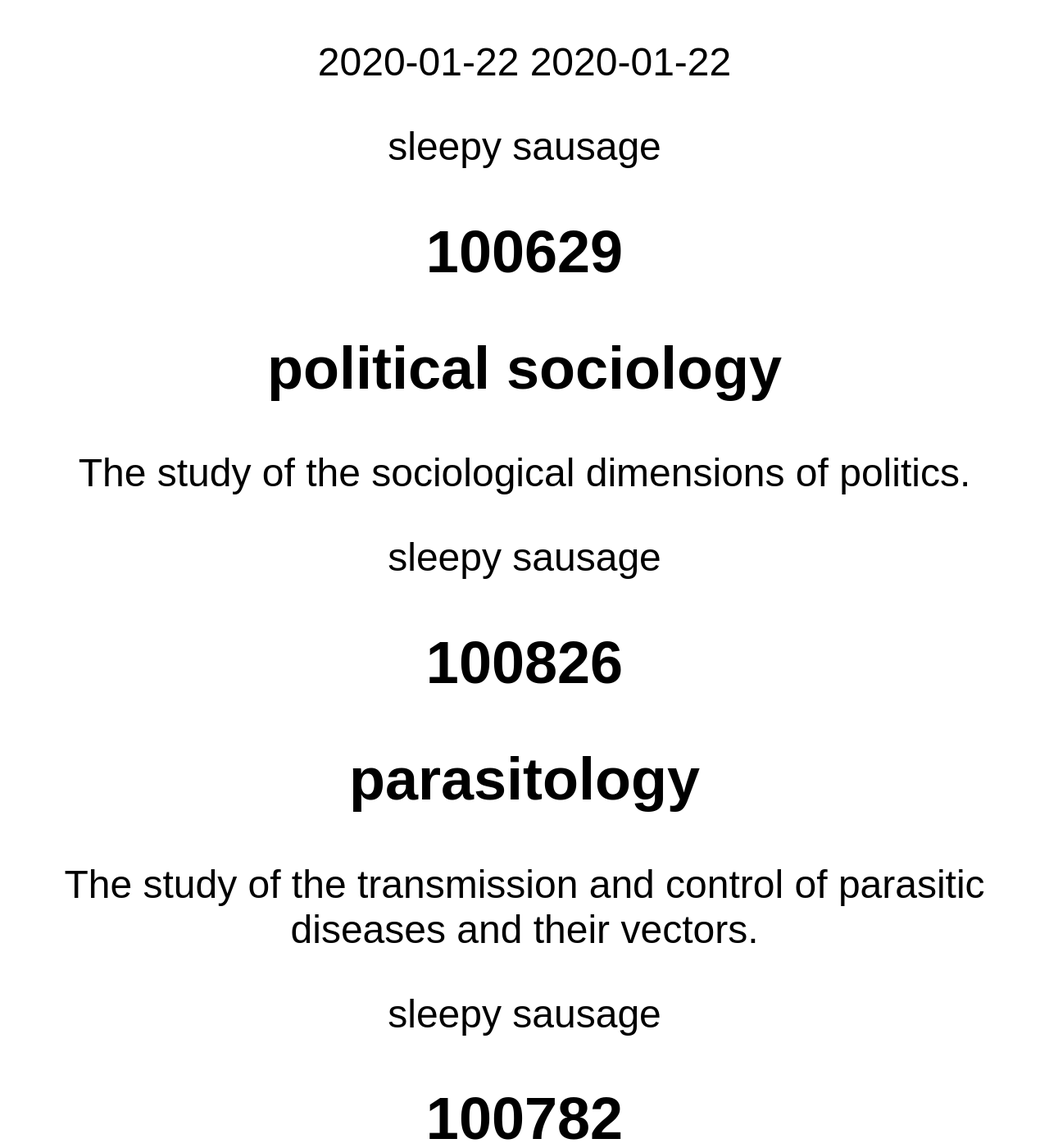
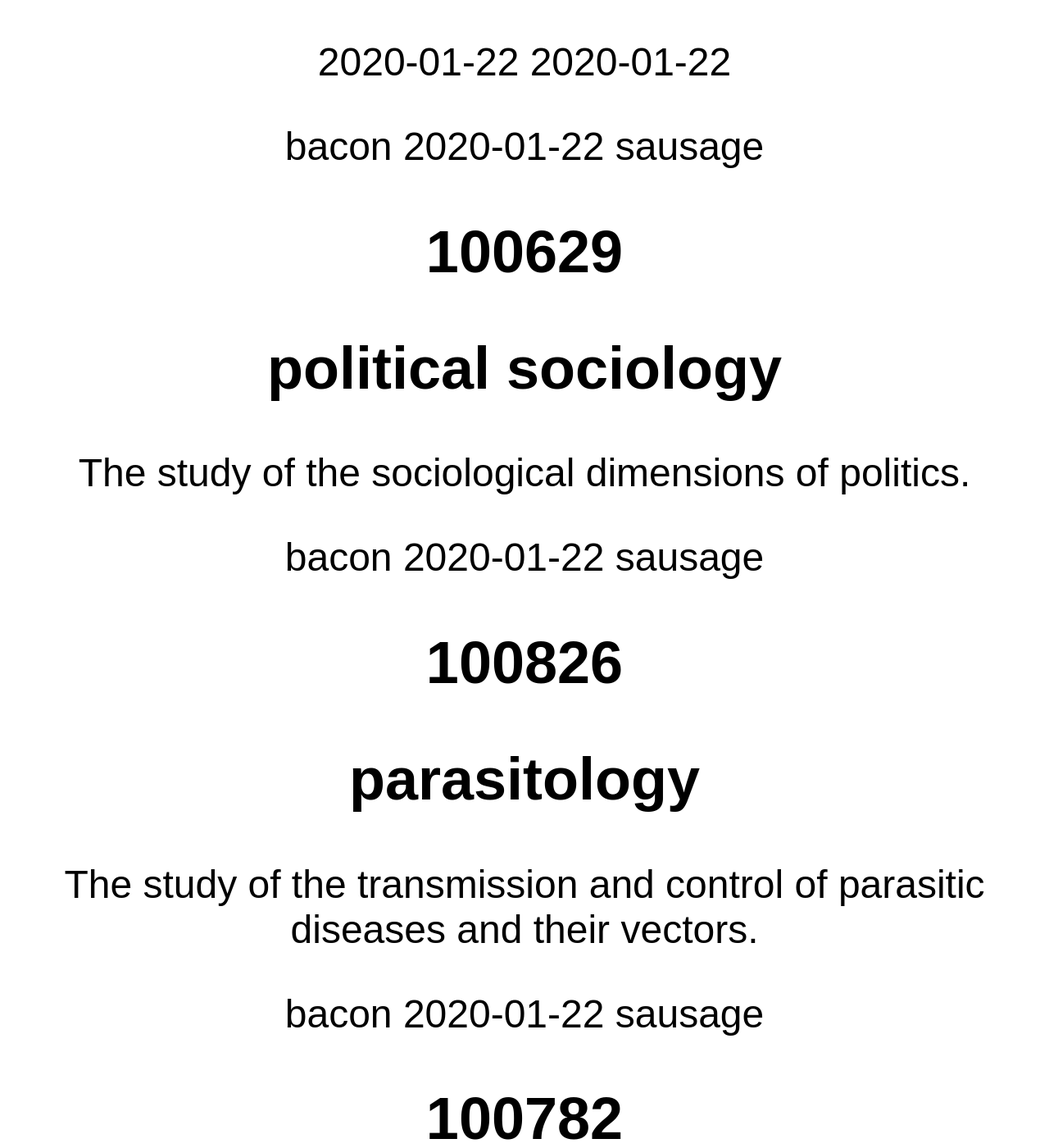
Before and after one commit to discoveruni/discoveruni.github.io, a Jekyll site: the page built from index.md, in a window 1280 px wide and 1400 px high. Shown: the whole window at 82% size. Built offline with Jekyll 4.4.1, drawn with Linux system fonts in a browser that asks for light colours; some of the changed text lies outside the part shown.

Commit message:
Update index.md

```diff
--- a/index.md
+++ b/index.md
@@ -6,7 +6,7 @@ layout: default
  {{ "today" | date: "%Y-%m-%d" }}
 {{ todayscode }}
 {% for hecos in  site.data.hecos | where: hecos.date == todayscode %}
- sleepy sausage
+ bacon {{ todayscode }} sausage
  <h1>  {{ hecos.code }} </h1>
   <h2> {{ hecos.term }} </h2>
   <p> {{ hecos.definition }} </p>
```
